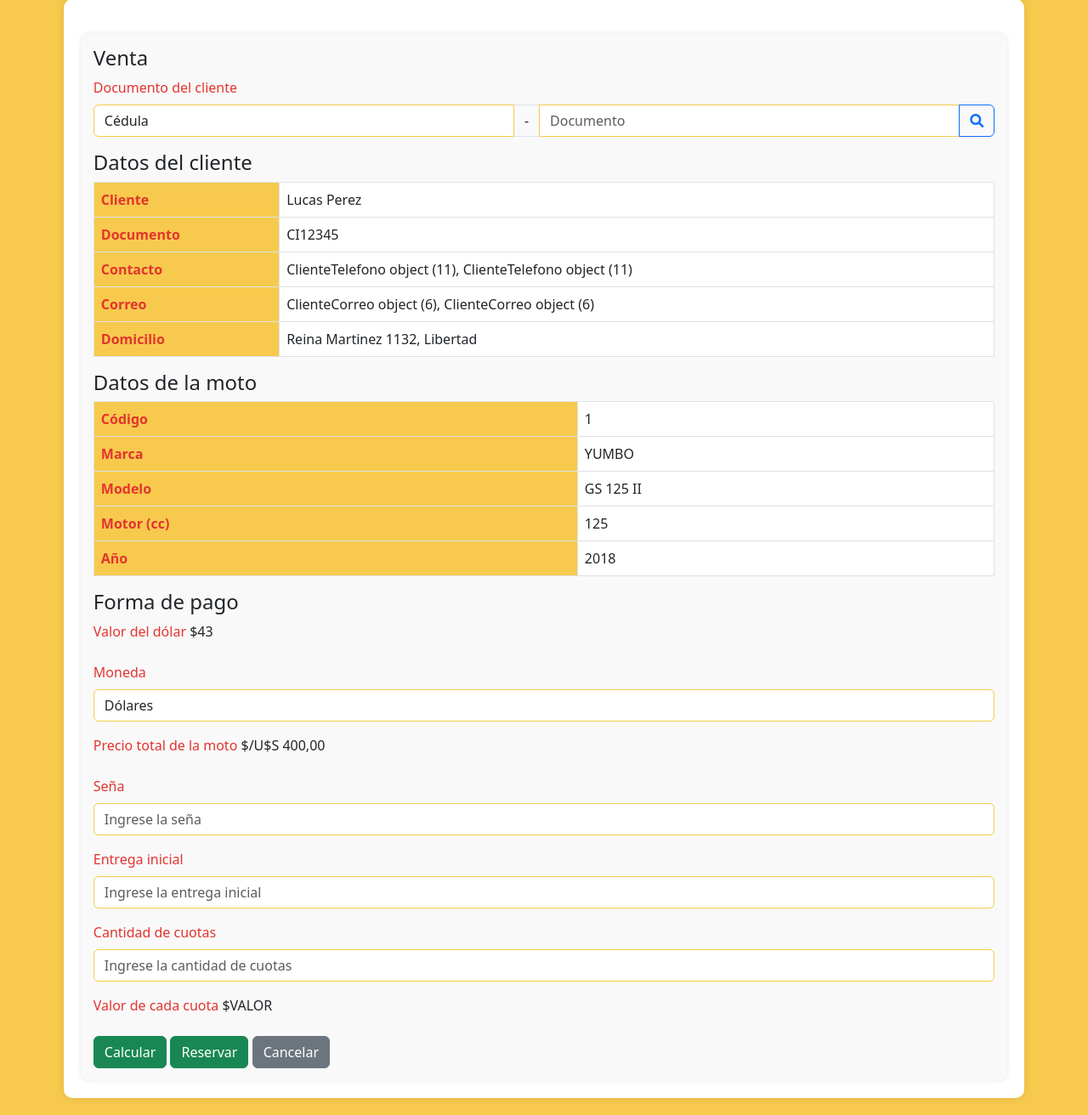
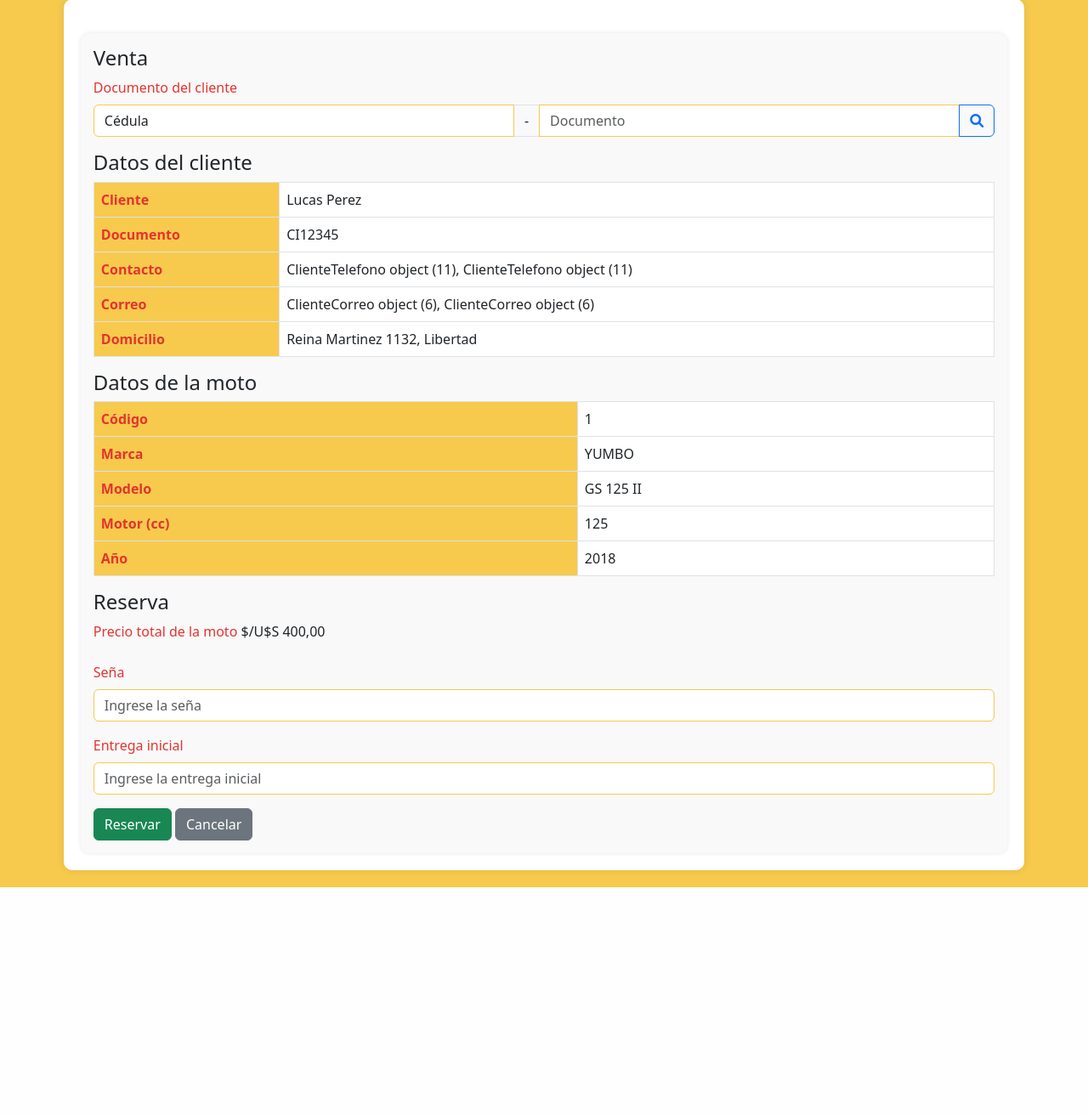
Before and after one commit to jlumaca/UmpierrezMotos, a Django app: template AppUM/templates/perfil_administrativo/motos/reservar_moto.html in a window 1280 px wide. Shown: the part 77-1389 px from the top of the page at 85% size. After the commit the page ends 1121 px from the top, so only its background shows below. Run offline with Django 5.2, Linux system fonts and the light colour scheme; data comes from the database, SQL or seed files in the repository; tables that the repository leaves empty hold one stand-in row (values such as "Sample post"); the template is opened without the code that fills it: values that come from a table or form of the project are taken from there, most other values are stand-ins (such as "Sample title", 1, 10 or a date in 2020).

Commit message:
MODIFICACION EN RESERVA

```diff
--- a/AppUM/templates/perfil_administrativo/motos/reservar_moto.html
+++ b/AppUM/templates/perfil_administrativo/motos/reservar_moto.html
@@ -95,18 +95,14 @@
             </table>
 
             <!-- COMPROMISO COMPRA VENTA -->
-            <h4>Forma de pago</h4>
-            <div class="mb-3">
-                <label for="precio" class="form-label">Valor del dólar</label>
-                <label id="precio_moto_label">$43</label>
-            </div>
-            <div class="mb-3">
+            <h4>Reserva</h4>
+            <!-- <div class="mb-3">
                 <label for="precio" class="form-label">Moneda</label>
                 <select class="form-control" name="moneda" id="moneda">
                     <option value="Dolares">Dólares</option>
                     <option value="Pesos">Pesos</option>
                 </select>
-            </div>
+            </div>   -->
             <div class="mb-3">
                 <label for="precio" class="form-label">Precio total de la moto</label>
                 <label id="precio_moto_label" value="{{ moto.precio }}">$/U$S {{ moto.precio }}</label>
@@ -119,15 +115,6 @@
                 <label for="entrega_inicial" class="form-label">Entrega inicial</label>
                 <input type="number" class="form-control" name="entrega_inicial" id="entrega_inicial" placeholder="Ingrese la entrega inicial" required>
             </div>
-            <div class="mb-3">
-                <label for="cant_cuotas" class="form-label">Cantidad de cuotas</label>
-                <input type="number" class="form-control" name="cant_cuotas" id="cant_cuotas" placeholder="Ingrese la cantidad de cuotas" required>
-            </div>
-            <div class="mb-3">
-                <label for="valor_cuota" class="form-label">Valor de cada cuota</label>
-                <label id="valor_cuota">$VALOR</label>
-            </div>
-            <button type="button" class="btn btn-success" onclick="calcularCuotas()">Calcular</button>
             <button type="submit" class="btn btn-success">Reservar</button>
                 <a href="{% url 'Motos' %}" class="btn btn-secondary">Cancelar</a>
         </form>
```
